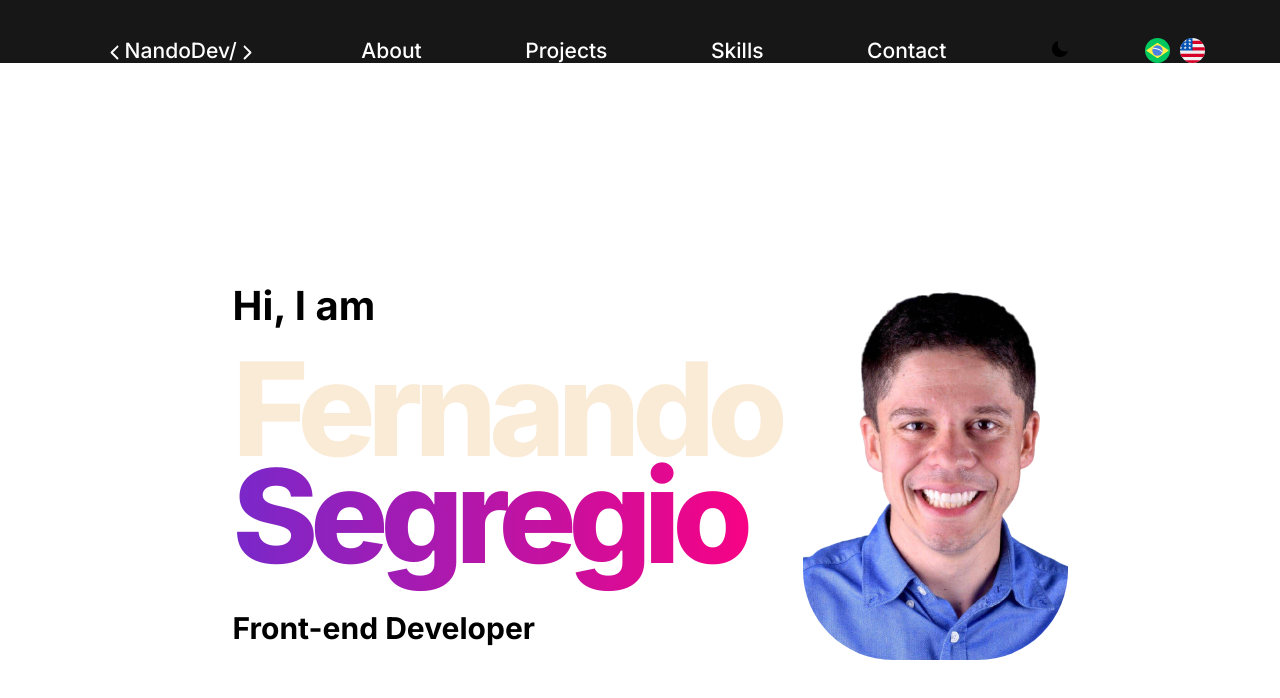
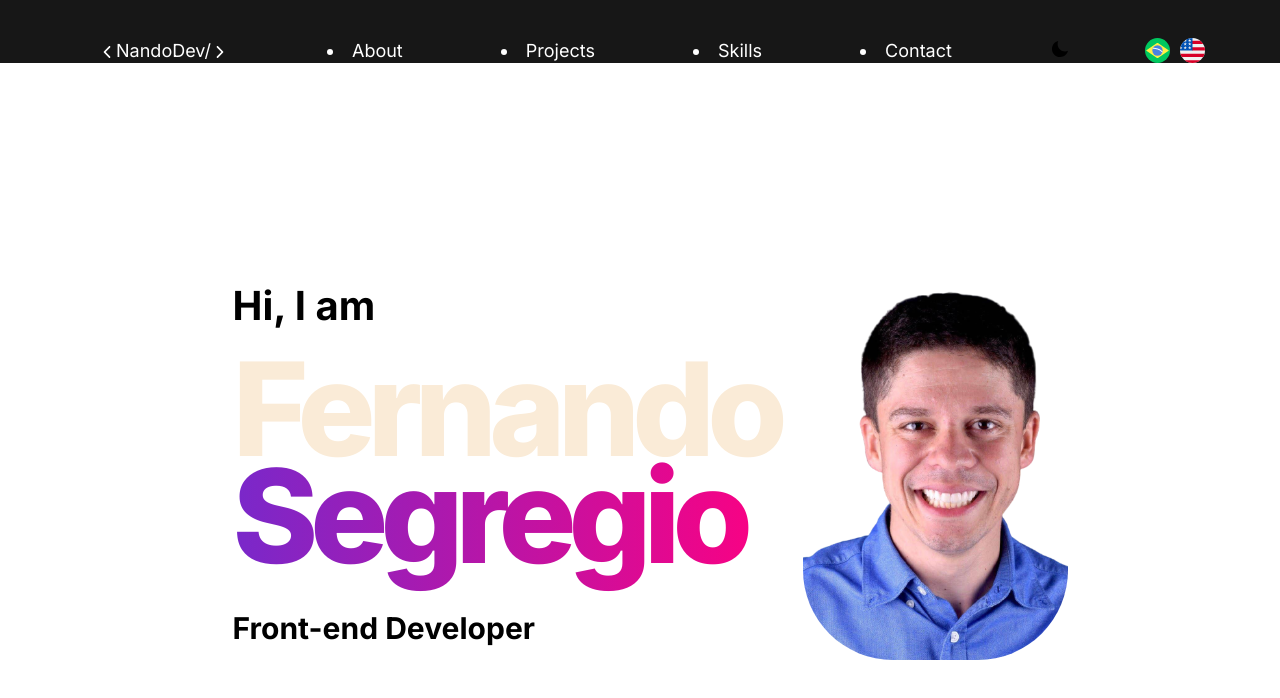
Before and after one commit to FernandoSegregio/dev, a React (Vite) app: page / in a window 1280 px wide. Shown: the top 698 px of the page. Built offline with nearby package versions, Linux system fonts and the light colour scheme.

Commit message:
refactor: troca H3 do Nav por li.

```diff
--- a/src/components/header/Header.jsx
+++ b/src/components/header/Header.jsx
@@ -34,17 +34,15 @@ export default function Header() {
   return (
     <HeaderStyle>
       <nav>
-        <div>
-          <h3 style={{ display: 'flex', alignItems: 'flex-end' }}>
-            <ArrowBack />
-            NandoDev/
-            <ArrowForward />
-          </h3>
-        </div>
-        <h3>{ language === 'pt-BR' ? languageObject.titleNav1.pt : languageObject.titleNav1.en }</h3>
-        <h3>{ language === 'pt-BR' ? languageObject.titleNav2.pt : languageObject.titleNav2.en }</h3>
-        <h3>{ language === 'pt-BR' ? languageObject.titleNav3.pt : languageObject.titleNav3.en }</h3>
-        <h3>{ language === 'pt-BR' ? languageObject.titleNav4.pt : languageObject.titleNav4.en }</h3>
+        <li style={{ display: 'flex', alignItems: 'flex-end' }}>
+          <ArrowBack />
+          NandoDev/
+          <ArrowForward />
+        </li>
+        <li>{ language === 'pt-BR' ? languageObject.titleNav1.pt : languageObject.titleNav1.en }</li>
+        <li>{ language === 'pt-BR' ? languageObject.titleNav2.pt : languageObject.titleNav2.en }</li>
+        <li>{ language === 'pt-BR' ? languageObject.titleNav3.pt : languageObject.titleNav3.en }</li>
+        <li>{ language === 'pt-BR' ? languageObject.titleNav4.pt : languageObject.titleNav4.en }</li>
       </nav>
       <div>
         <button
```
